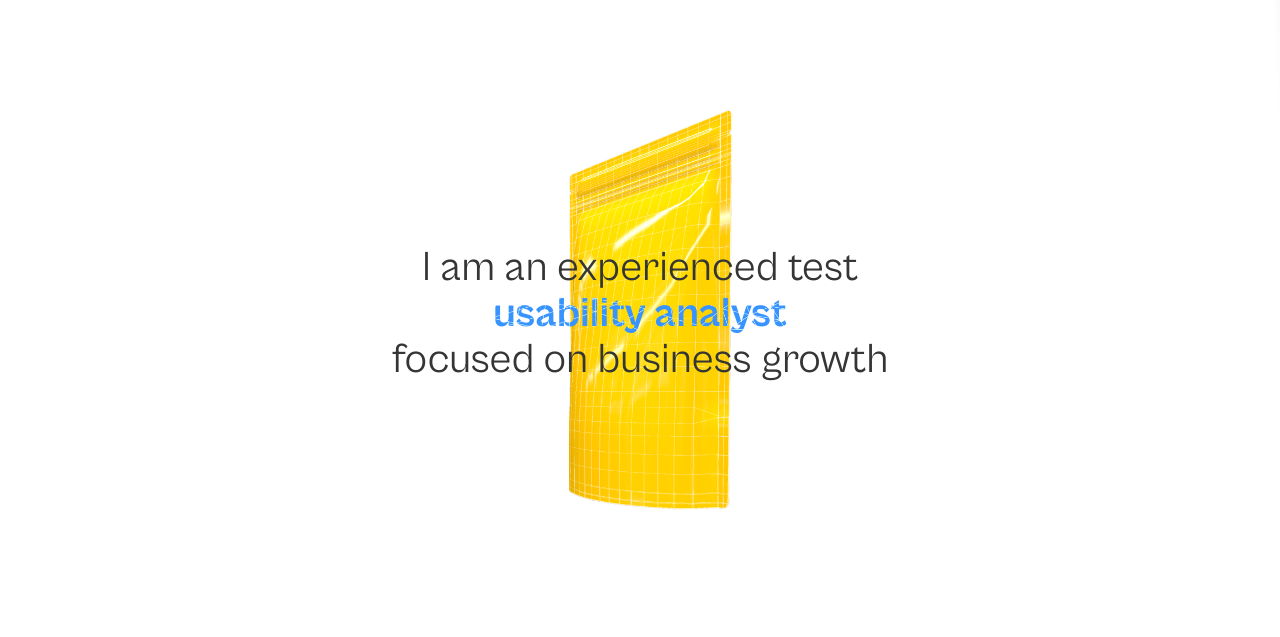
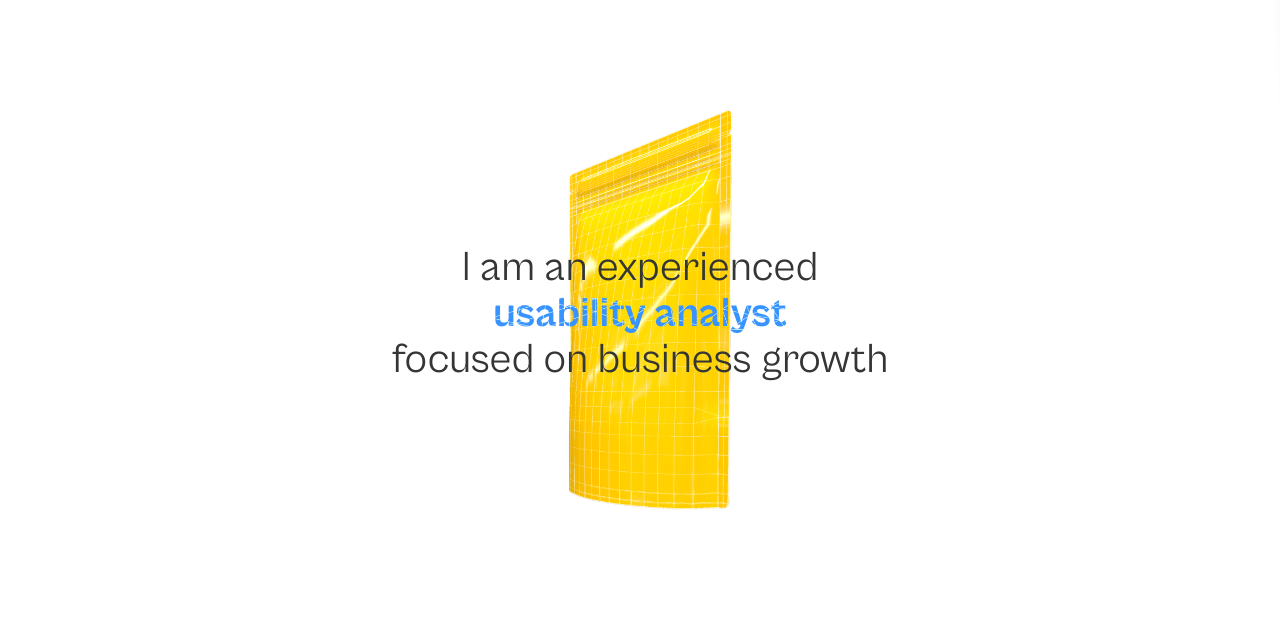
Before and after one commit to arrrcadio/portfolio, a plain HTML site: page index.html in a window 1280 px wide. Shown: the part 86-723 px from the top of the page. Drawn offline with nearby package versions, Linux system fonts and the light colour scheme.

Commit message:
test commit 2

```diff
--- a/index.html
+++ b/index.html
@@ -79,7 +79,7 @@
         <img id="rotatingObject" src="assets/frames/frame_01.png">
         <div class="hero-background"></div> <!-- Moved outside hero-text -->
         <div class="hero-text">
-        <div class="herotext-secondary">I am an experienced test</div>
+        <div class="herotext-secondary">I am an experienced</div>
         <div class="herotext-main">digital product designer</div>
         <div class="herotext-secondary">focused on business growth</div>
     </div>
```
